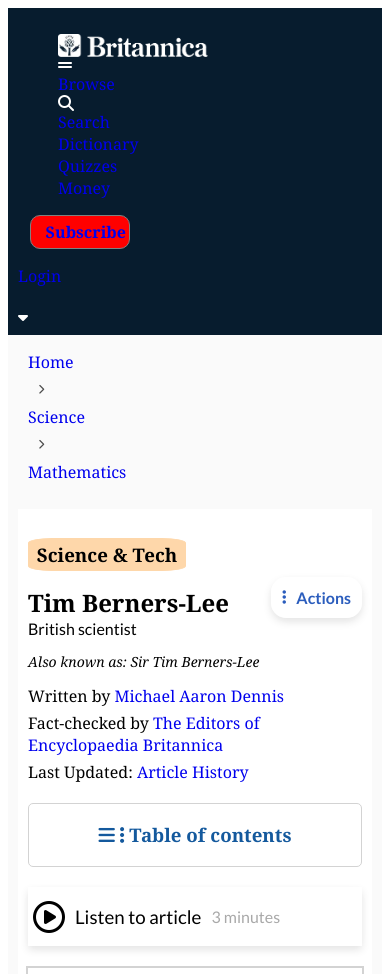
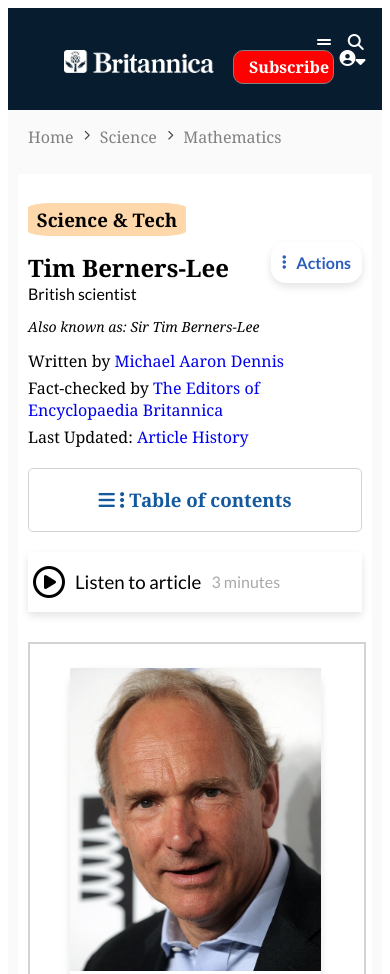
Before and after one commit to MGausseran/tim-berners-lee, a plain HTML site: page index.html in a window 390 px wide. Shown: the top 974 px of the page. Drawn offline with Linux system fonts and the light colour scheme.

Commit message:
Le header demande grâce, mais on approche de la fin

```diff
--- a/index.html
+++ b/index.html
@@ -23,15 +23,21 @@
                 <i class="fa-solid fa-grip-lines" style="color: #ffffff;"></i>
                 <li><a href="#">Browse</a></li>
                 <i class="fa-solid fa-magnifying-glass" style="color: #ffffff;"></i>
-                <li><a href ="#">Search</a></li>
-                <li><a href ="#">Dictionary</a></li>
-                <li><a href ="#">Quizzes</a></li>
-                <li><a href ="#">Money</a></li>
+                <li><a href="#">Search</a></li>
+                <li><a href="#">Dictionary</a></li>
+                <li><a href="#">Quizzes</a></li>
+                <li><a href="#">Money</a></li>
+                <section class="btn_login_resp">
+                    <p class="btn red">Subscribe</p>
+
+                    <i class="fa-solid fa-circle-user "></i><i class="fa-solid fa-sort-down btn_login_desk" style="color: #ffffff;"></i>
+                </section>
             </ul>
         </section>
         <section class="right">
-            <a href="#"><p class="btn red">Subscribe</p></a>
-            <a href="#"><p>Login</p><i class="fa-solid fa-sort-down" style="color: #ffffff;"></i></a>
+            <p class="btn red">Subscribe</p>
+            <p class="btn_login_desk">Login <i class="fa-solid fa-sort-down btn_login_desk" style="color: #ffffff;"></i></p>
+
         </section>
 
     </header>
@@ -100,8 +106,10 @@
                         <p class="second_column_center">See all media</p>
                         <hr>
                         <article class="second_column_width">
+                            <section class="h3_hidden_desktop_bio">
                             <p><span>Category</span>: <span class="h3_hidden_desktop_bio">Science &amp; Tech</span>
                             <p><span>In full</span>: Sir Tim Berners-Lee</p>
+                            </section>
                             <p><span>Born</span>: June 8, 1955 (age 67) &#9679;<a href="#"> London</a> &#9679;<a href="#"> England</a></p>
                             <p><span>Founder</span>: <a href="#">World Wide Web Consortium</a></p>
                             <p><span>Inventions</span>: <a href="#">World Wide Web</a> &#9679; <a href="#">World Wide Web</a></p>
--- a/tim-berners-lee.css
+++ b/tim-berners-lee.css
@@ -40,6 +40,11 @@ header {
     padding: 10px;
 }
 
+header a {
+    color: white;
+    text-decoration: none;
+}
+
 header img {
     width: 150px;
     height: 100%;
@@ -80,6 +85,7 @@ header .right p {
     width: 725px;
     height: auto;
     background-color: #fff;
+    padding-top: 0px;
 }
 
 nav {
@@ -100,6 +106,8 @@ nav i {
     display: flex;
     color: #14599D;
     margin: auto;
+    padding-left: 0px;
+    margin-bottom: 10px;
 }
 
 .interact i {
@@ -120,17 +128,18 @@ nav i {
 
 .signature {
     display: flex;
-    width: auto
+    width: auto;
 }
 
 .signature p {
-    margin-right: 10px
+    margin-right: 10px;
+    margin-top: 5px;
 }
 
 .bio {
     font-family: Georgia;
     justify-content: space-between;
-    align-items: center;
+    align-items: flex-start;
     width: 110%;
     height: px;
     font-size: 18px;
@@ -183,7 +192,7 @@ nav i {
 
 .second_column img {
     height: auto;
-    width: 100%;
+    width: 75%;
 }
 
 .second_column hr {
@@ -196,7 +205,7 @@ nav i {
     font-size: 14px;
     width: 300px;
     height: auto;
-    ;
+    margin-top: 10px;
     border: solid 2px lightgrey;
     padding: 10px 0
 }
@@ -236,14 +245,91 @@ nav i {
     display: none
 }
 
+.btn_login_resp {
+    display: none;
+}
+
+.h3_hidden_desktop_bio {
+    display: none;
+}
+
 @media only screen and (max-width: 768px) {
 
-    header li {
+    .header {
+        position: fixed;
+    }
+
+    .btn_login_desk {
+        display: none;
+    }
+
+    .btn_login_resp {
+        display: flex;
+        order: 3
+    }
+
+    .right .btn {
+        display: none;
+    }
+
+    header {
+        display: flex;
+        flex-direction: row;
+        flex-wrap: nowrap;
+        justify-content: center;
+        align-items: center;
+    }
+
+    .left i {
+        order: 1
+    }
+
+    .left img {
+        order: 2
+    }
+
+    .right {
+        justify-content: center;
+        align-items: center;
+    }
+
+    header .left {
+        order: 0;
+        justify-content: center;
+        align-items: center;
+    }
+
+    header.right {
+        order: 1;
+        justify-content: center;
+        align-items: center;
+    }
+
+    header .left ul {
+        flex-direction: row;
+        align-items: center;
+    }
+
+    header .right {
+        flex-direction: row;
+        align-items: center;
+    }
+
+    nav {
+        flex-direction:row;
+        align-items: center;
+    }
+
+    header a {
         display: none;
     }
 
     .btn_actions {
         display: flex;
+    }
+
+    nav a {
+        color: gray;
     }
 
     .btn_actions p {
@@ -262,7 +348,6 @@ nav i {
 
     .btn_actions i {
         margin-right: 10px
-
     }
 
     .photo_box {
@@ -481,20 +566,6 @@ nav i {
         text-align: center;
     }
 
-    .btn_interact {
-        padding-right: 0px
-    }
-
-    .interact {
-        flex-direction: column;
-        align-items: flex-start;
-    }
-
-    .interact li {
-        width: 100%;
-        margin-bottom: 10px;
-    }
-
     .second_column img {
         width: 100%;
     }
@@ -513,17 +584,21 @@ nav i {
 
 
     header .left ul {
-        flex-direction: column;
+        flex-direction: flex;
         align-items: flex-start;
     }
 
     header .right {
-        flex-direction: column;
+        flex-direction: flex;
         align-items: flex-start;
     }
 
     nav {
-        flex-direction: column;
+        flex-direction: flex;
         align-items: flex-start;
     }
+
+    nav i {
+        margin-top: 25px
+    }
 }
```
